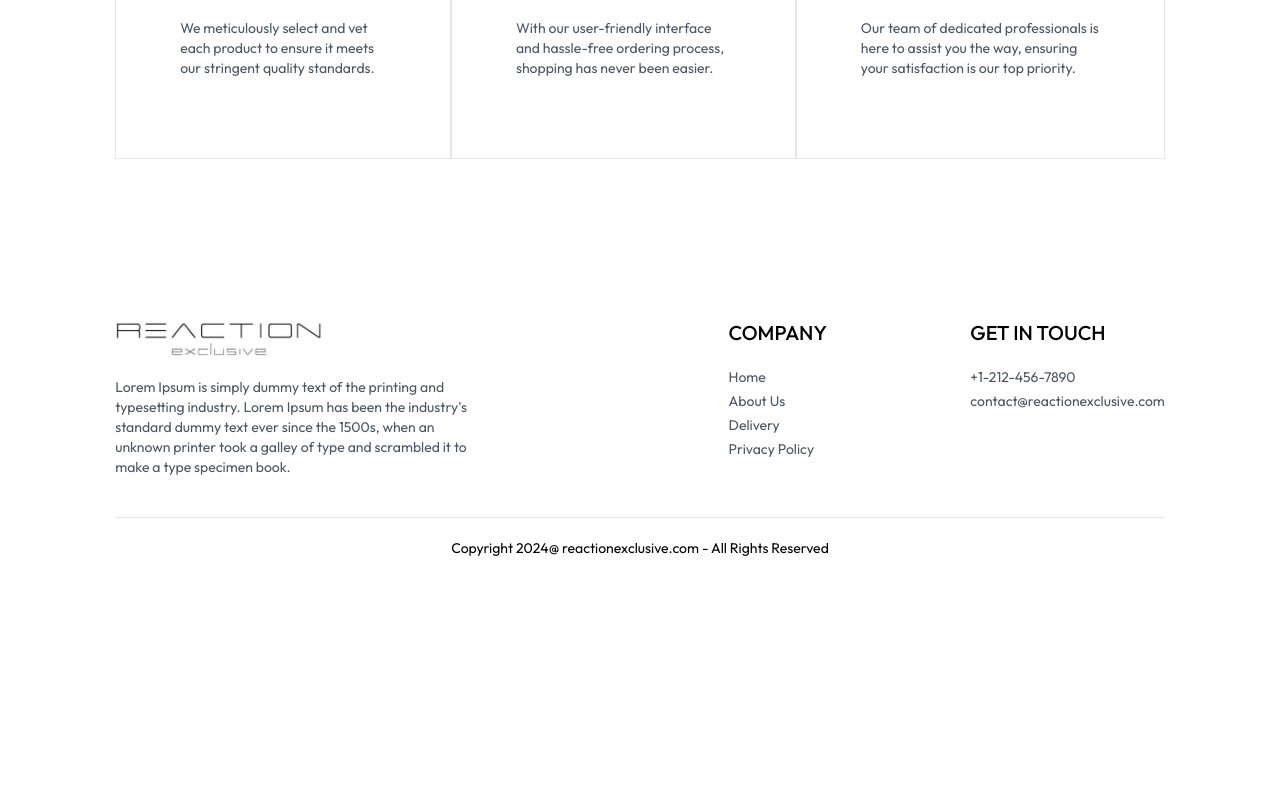
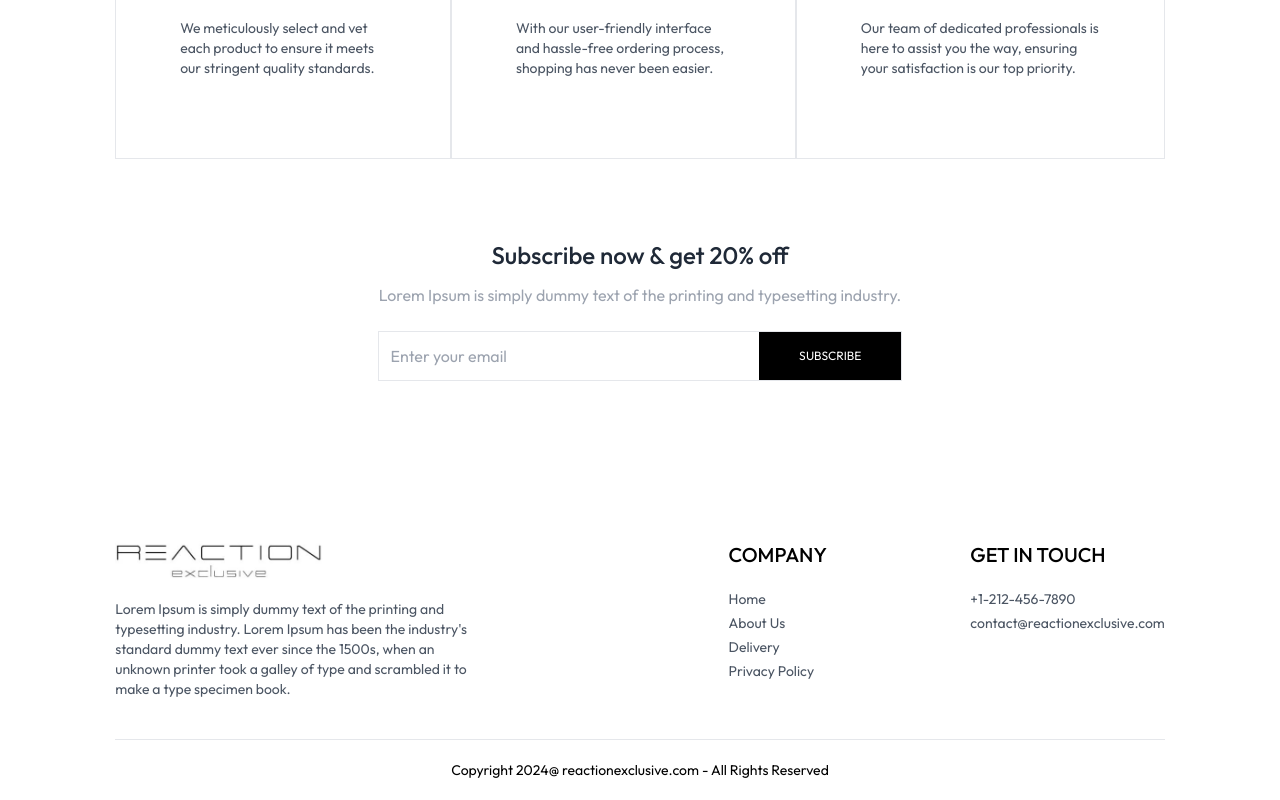
Before and after one commit to alacasalimu/Ecommerce-app, a React (Vite) app in the folder frontend/: page /about in a window 1280 px wide. Shown: the part 870-1670 px from the top of the page. Before the commit the page ends 1448 px from the top, so only its background shows below. Built offline with nearby package versions, Linux system fonts and the light colour scheme.

Commit message:
collection page, product page, cart and place order pages added

```diff
--- a/frontend/src/pages/About.jsx
+++ b/frontend/src/pages/About.jsx
@@ -1,6 +1,7 @@
 import React from "react";
 import Title from "../components/Title";
 import { assets } from "../assets/assets";
+import NewsletterBox from "../components/NewsletterBox";
 
 const About = () => {
   return (
@@ -67,6 +68,8 @@
           </p>
         </div>
       </div>
+
+      <NewsletterBox />
     </div>
   );
 };
```
